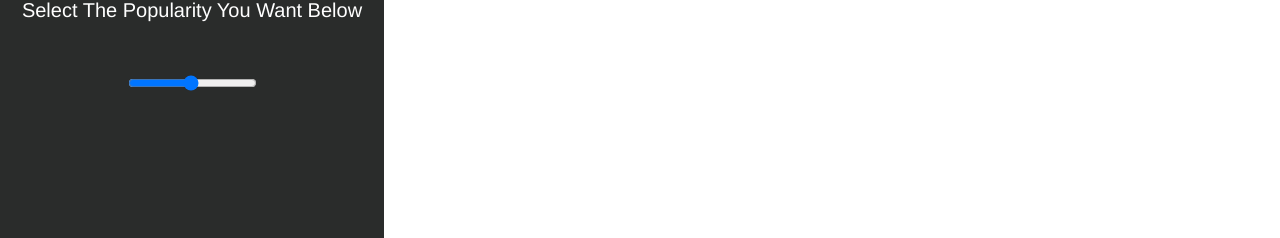
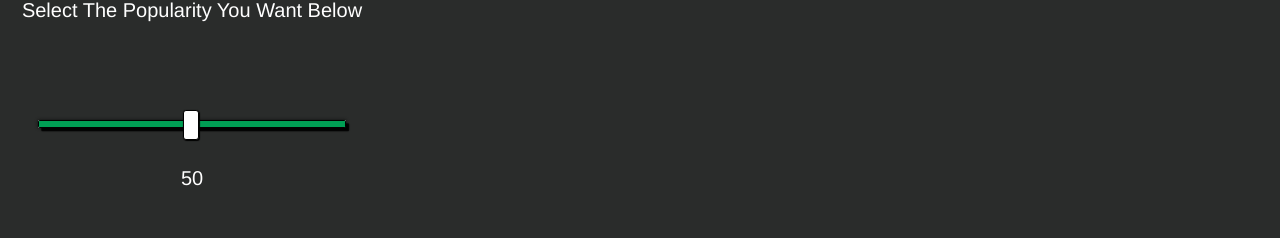
Before and after one commit to mariohoyos92/popularify, a React (Create React App) app in the folder popularify/: page / in a window 1280 px wide. Shown: the part 465-703 px from the top of the page. Built offline with nearby package versions, Linux system fonts and the light colour scheme; no server answers.

Commit message:
added some good styling. Taking a break then going to try and figure out how to style scrollbars and then seeing about doing some custom animation

```diff
--- a/popularify/src/App.css
+++ b/popularify/src/App.css
@@ -3,6 +3,7 @@
   width:100%;
   display: flex;
   flex-direction: row;
+  font-family: Helvetica, Arial, sans-serif;
 }
 
 .browser {
@@ -16,8 +17,10 @@
 }
 
 .display {
+  background: #2A2C2B;
   width: 70%;
   height: 85vh;
+  overflow-y: scroll;
 }
 
 .genre-container {
@@ -51,6 +54,14 @@ h3 {
 
 .genre-button {
   text-align: center;
+  font-family: Helvetica, Arial, sans-serif;
+
+}
+
+.genre-button:hover{
+  background: #009E54;
+  color: white;
+  cursor: pointer;
 }
 
 .slider-container {
@@ -60,6 +71,107 @@ h3 {
   justify-content: center;
 }
 
+
+
+
+
+
+
+
 .slider {
-  margin-top: 50px;
+  margin-top: 95px;
+  cursor: pointer;
 }
+
+.popularity-value {
+  font-family: Helvetica, Arial, sans-serif;
+  color: white;
+  font-size: 20px;
+}
+
+
+input[type=range] {
+  -webkit-appearance: none;
+  width: 80%;
+  margin-bottom: 40px;
+}
+input[type=range]:focus {
+  outline: none;
+}
+input[type=range]::-webkit-slider-runnable-track {
+  width: 100%;
+  height: 8.4px;
+  cursor: pointer;
+  box-shadow: 3.2px 3.2px 1px #000000, 0px 0px 3.2px #0d0d0d;
+  background: #009e54;
+  border-radius: 1.3px;
+  border: 0.2px solid #010101;
+}
+input[type=range]::-webkit-slider-thumb {
+  box-shadow: 1px 1px 1px #000000, 0px 0px 1px #0d0d0d;
+  border: 0.4px solid #000000;
+  height: 30px;
+  width: 16px;
+  border-radius: 3px;
+  background: #ffffff;
+  cursor: pointer;
+  -webkit-appearance: none;
+  margin-top: -11px;
+}
+input[type=range]:focus::-webkit-slider-runnable-track {
+  background: #00bd64;
+}
+input[type=range]::-moz-range-track {
+  width: 100%;
+  height: 8.4px;
+  cursor: pointer;
+  box-shadow: 3.2px 3.2px 1px #000000, 0px 0px 3.2px #0d0d0d;
+  background: #009e54;
+  border-radius: 1.3px;
+  border: 0.2px solid #010101;
+}
+input[type=range]::-moz-range-thumb {
+  box-shadow: 1px 1px 1px #000000, 0px 0px 1px #0d0d0d;
+  border: 0.4px solid #000000;
+  height: 30px;
+  width: 16px;
+  border-radius: 3px;
+  background: #ffffff;
+  cursor: pointer;
+}
+input[type=range]::-ms-track {
+  width: 100%;
+  height: 8.4px;
+  cursor: pointer;
+  background: transparent;
+  border-color: transparent;
+  color: transparent;
+}
+input[type=range]::-ms-fill-lower {
+  background: #007f44;
+  border: 0.2px solid #010101;
+  border-radius: 2.6px;
+  box-shadow: 3.2px 3.2px 1px #000000, 0px 0px 3.2px #0d0d0d;
+}
+input[type=range]::-ms-fill-upper {
+  background: #009e54;
+  border: 0.2px solid #010101;
+  border-radius: 2.6px;
+  box-shadow: 3.2px 3.2px 1px #000000, 0px 0px 3.2px #0d0d0d;
+}
+input[type=range]::-ms-thumb {
+  box-shadow: 1px 1px 1px #000000, 0px 0px 1px #0d0d0d;
+  border: 0.4px solid #000000;
+  height: 30px;
+  width: 16px;
+  border-radius: 3px;
+  background: #ffffff;
+  cursor: pointer;
+  height: 8.4px;
+}
+input[type=range]:focus::-ms-fill-lower {
+  background: #009e54;
+}
+input[type=range]:focus::-ms-fill-upper {
+  background: #00bd64;
+}
--- a/popularify/src/Components/Browser/GenreSelector/GenreSelector.js
+++ b/popularify/src/Components/Browser/GenreSelector/GenreSelector.js
@@ -32,7 +32,7 @@ class GenreSelector extends Component {
 
                         this.state.genres.map((genre) => {
                             return <div className="genre-button" key={this.state.genres.indexOf(genre)} onClick={() => genreGrabber(genre)}>
-                            {genre}
+                            {genre.toUpperCase()}
                             </div>})
                         :
                         null
--- a/popularify/src/Components/Browser/PopularitySelector/PopularitySelector.js
+++ b/popularify/src/Components/Browser/PopularitySelector/PopularitySelector.js
@@ -22,6 +22,7 @@ class PopularitySelector extends Component {
                     popularityGrabber(e.target.value)
                     this.setState({value: e.target.value}
                     )}}/>
+                    <div className="popularity-value">{this.state.value}</div>
             </div>
         )
     }
--- a/popularify/src/Components/Display/Artist.css
+++ b/popularify/src/Components/Display/Artist.css
@@ -2,13 +2,31 @@
     display: flex;
     flex-direction: row;
     width: 100%;
-    height: 16vh;
+    height: 17vh;
     border: black;
     border-style: solid;
-    border-width: 2px;
+    border-width: 1px;
+    color: white;
 }
 
 .artist-image {
-    height: 108px;
-    width: 108px;
+    height: 111px;
+    width: 111px;
 }
+
+.artist-info {
+    display: flex;
+    flex-direction: column;
+    justify-content: space-around;
+    align-items: center;
+    text-align: center;
+    width: 100%;
+}
+
+a {
+    color: #00DB64;
+}
+
+a:hover {
+    color: black;
+}
```
